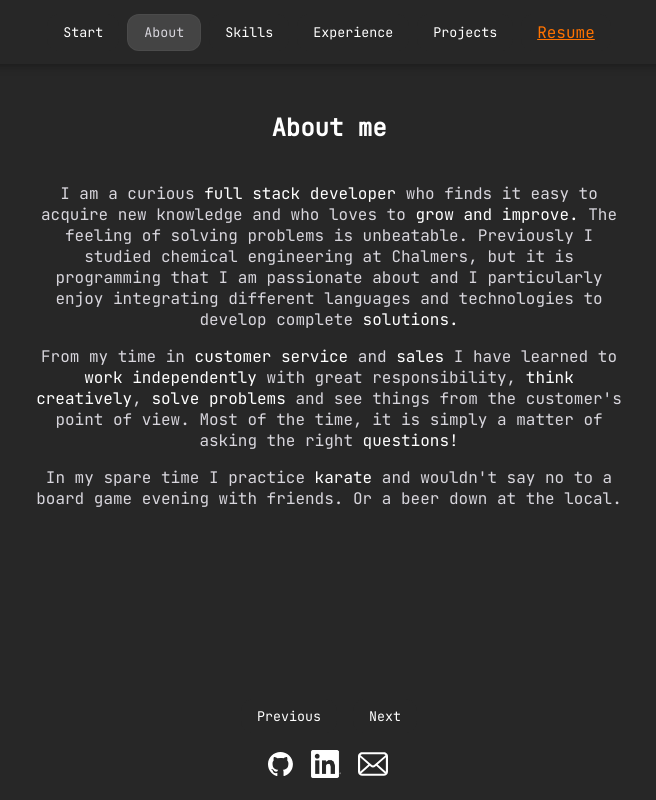
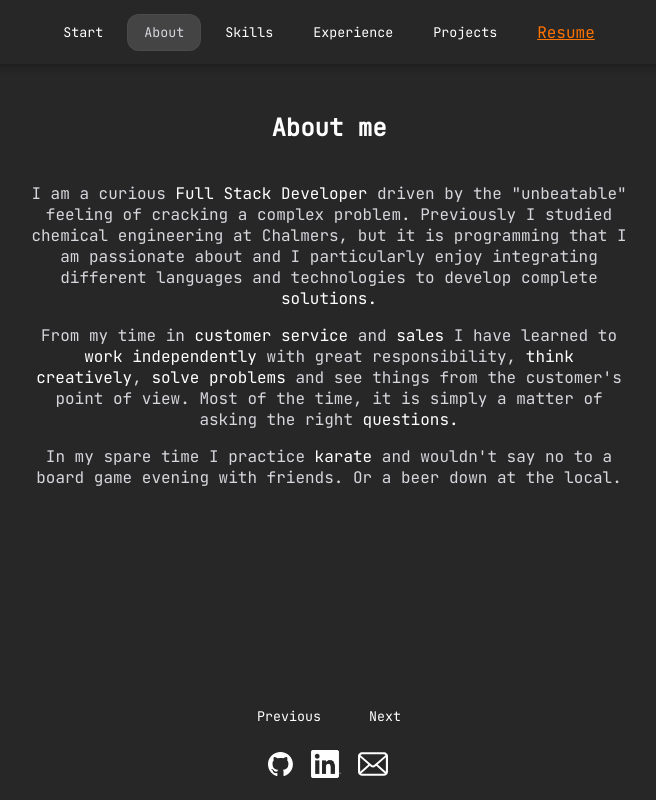
Before and after one commit to DefinitelyUnlikely/definitelyunlikely.github.io, a SvelteKit app in the folder portfolio/: page / in a window 1280 px wide. Both pictures are taken after a click on the button "About". Shown: the whole page, without its empty margins (311-967 px from the left). Built offline with nearby package versions, Linux system fonts and the light colour scheme.

Commit message:
update about me text

```diff
--- a/portfolio/src/components/sections/about/about.svelte
+++ b/portfolio/src/components/sections/about/about.svelte
@@ -4,14 +4,12 @@
             About me
         </h2>
         <p>
-            I am a curious <span class="lighter-text">full stack developer</span
+            I am a curious <span class="lighter-text">Full Stack Developer</span
             >
-            who finds it easy to acquire new knowledge and who loves to
-            <span class="lighter-text">grow and improve.</span> The feeling of
-            solving problems is unbeatable. Previously I studied chemical
-            engineering at Chalmers, but it is programming that I am passionate
-            about and I particularly enjoy integrating different languages and
-            technologies to develop complete
+            driven by the "unbeatable" feeling of cracking a complex problem.
+            Previously I studied chemical engineering at Chalmers, but it is
+            programming that I am passionate about and I particularly enjoy
+            integrating different languages and technologies to develop complete
             <span class="lighter-text">solutions.</span>
         </p>
         <p>
@@ -25,7 +23,7 @@
             <span class="lighter-text">solve problems</span> and see things from
             the customer's point of view. Most of the time, it is simply a
             matter of asking the right
-            <span class="lighter-text">questions!</span>
+            <span class="lighter-text">questions.</span>
         </p>
         <p>
             In my spare time I practice <span class="lighter-text">karate</span>
```
